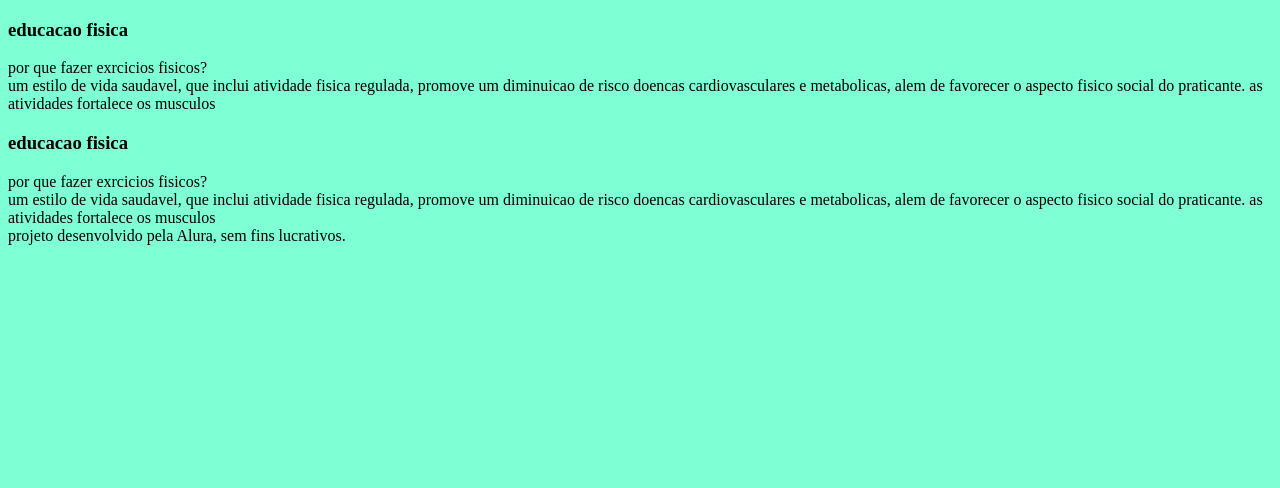
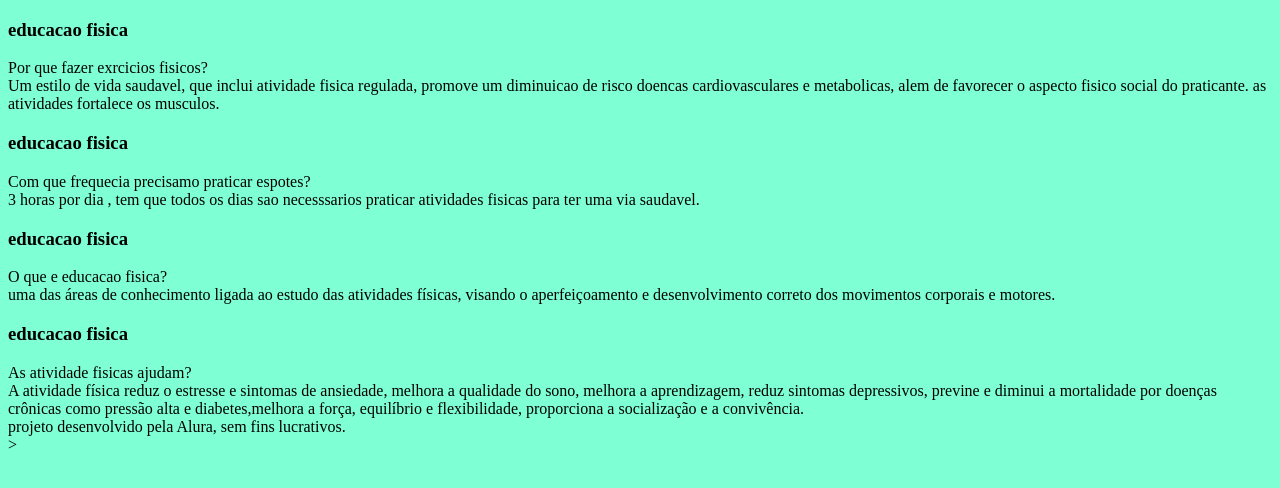
Before and after one commit to clara12032023/flashcards, a plain HTML site: page index.html in a window 1280 px wide. Drawn offline with Linux system fonts and the light colour scheme.

Commit message:
pergunta

```diff
--- a/index.html
+++ b/index.html
@@ -8,33 +8,62 @@
 </head>
 <body>
 <main>
-    <section id="content">
+
+</section><section id="content">
     <article class="cartao">
     <div class="cartao_conteudos">
         <h3>educacao fisica </h3>
    <div class=".cartao__conteudo__pergunta">
-    por que fazer exrcicios fisicos?
+    Por que fazer exrcicios fisicos?
    </div>
    <div class="cartao__conteudo__resposta">
-    um estilo de vida saudavel, que inclui atividade fisica regulada,
+    Um estilo de vida saudavel, que inclui atividade fisica regulada,
     promove um diminuicao de risco doencas cardiovasculares e metabolicas,
     alem de favorecer o aspecto fisico social do praticante. as atividades
-     fortalece os musculos
+     fortalece os musculos.
    </div>
 </div>
+    </article>
+<article class="cartao">
+    <div class="cartao_conteudos">
+        <h3>educacao fisica </h3>
+   <div class=".cartao__conteudo__pergunta">
+    Com que frequecia precisamo praticar espotes?
+   </div>
+   <div class="cartao__conteudo__resposta">
+    3 horas por dia , tem que todos os dias sao necesssarios praticar
+    atividades fisicas para ter uma via saudavel.
+   </div>
+</div>
+    </article>
+    </section>
 </article>
 </section>
 <article class="cartao">
     <div class="cartao_conteudos">
         <h3>educacao fisica </h3>
    <div class=".cartao__conteudo__pergunta">
-        por que fazer exrcicios fisicos?
+    O que e educacao fisica?
    </div>
    <div class="cartao__conteudo__resposta">
-        um estilo de vida saudavel, que inclui atividade fisica regulada,
-        promove um diminuicao de risco doencas cardiovasculares e metabolicas,
-        alem de favorecer o aspecto fisico social do praticante. as atividades
-         fortalece os musculos
+ uma das áreas de conhecimento ligada ao estudo das atividades físicas,
+ visando o aperfeiçoamento e desenvolvimento correto dos movimentos corporais e motores.
+   </div>
+</div>
+    </article>
+    </section>
+</article>
+<article class="cartao">
+    <div class="cartao_conteudos">
+        <h3>educacao fisica </h3>
+   <div class=".cartao__conteudo__pergunta">
+    As atividade fisicas ajudam?
+   </div>
+   <div class="cartao__conteudo__resposta">
+    A atividade física reduz o estresse e sintomas de ansiedade, melhora a qualidade do sono,
+    melhora a aprendizagem, reduz sintomas depressivos, previne e diminui a mortalidade por
+     doenças crônicas como pressão alta e diabetes,melhora a força, equilíbrio e flexibilidade,
+     proporciona a socialização e a convivência.
    </div>
 </div>
     </article>
@@ -45,4 +74,4 @@
 </footer>
 </main>
 </body>
-</html>
+</html>>
```
Lines whose indentation alone changed are shown as unchanged.
